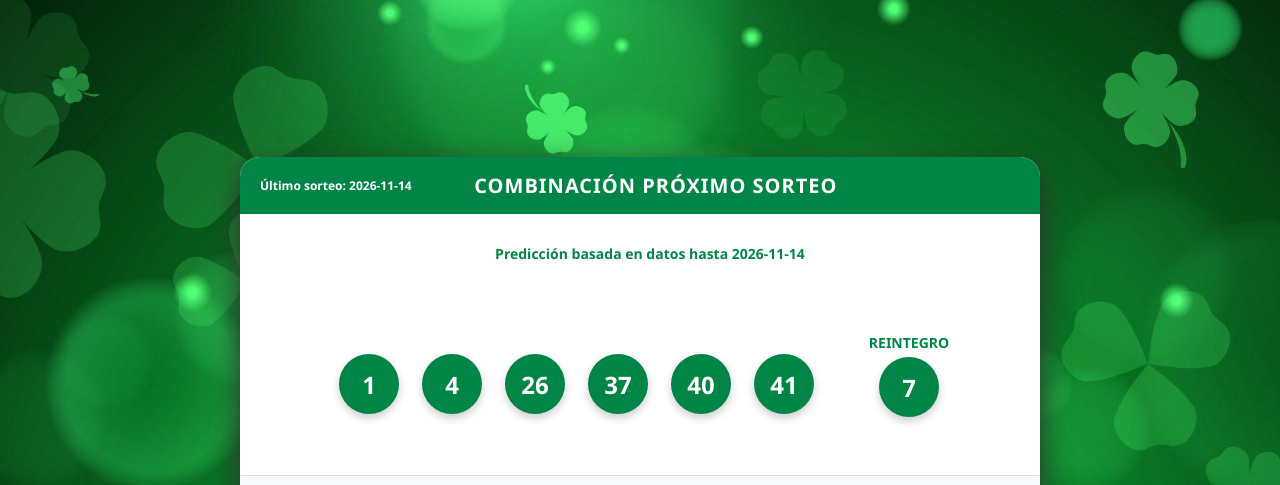
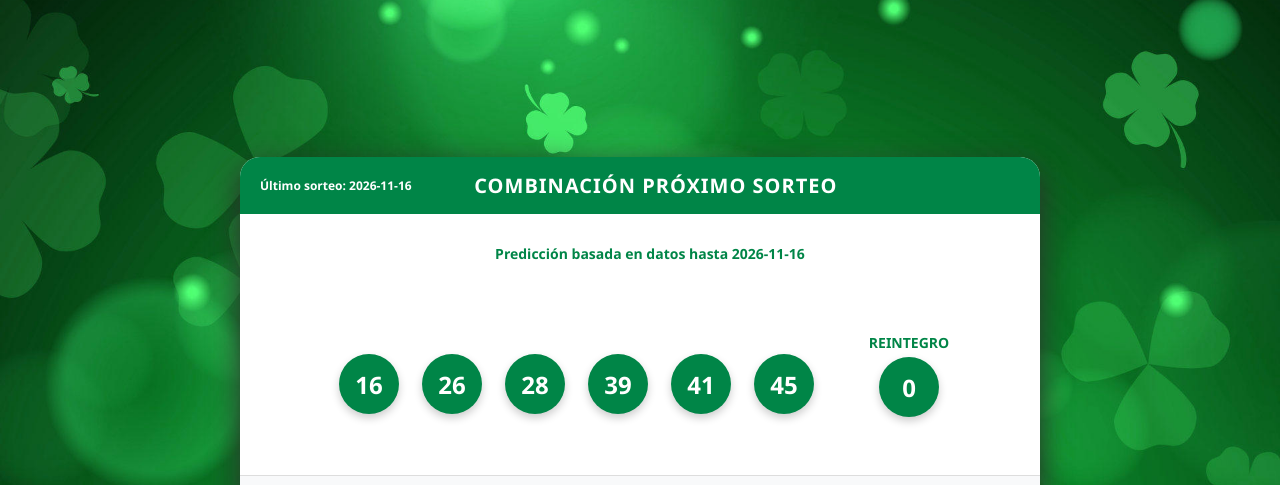
Before and after one commit to javi-ia/primitiva, a plain HTML site: page index.html in a window 1280 px wide. Shown: the top 485 px of the page. Drawn offline with Linux system fonts and the light colour scheme.

Commit message:
Actualización automática predicción

```diff
--- a/index.html
+++ b/index.html
@@ -148,28 +148,28 @@
 <body>
     <div class="container">
         <div class="header">
-            <div class="fecha">Último sorteo: 2026-11-14</div>
+            <div class="fecha">Último sorteo: 2026-11-16</div>
             <div class="titulo">COMBINACIÓN PRÓXIMO SORTEO</div>
             <div style="width: 120px;"></div> <!-- Espaciador para centrar -->
         </div>
 
         <div class="mensaje-fecha">
-            Predicción basada en datos hasta 2026-11-14
+            Predicción basada en datos hasta 2026-11-16
         </div>
 
         <div class="content">
             <div class="combinacion">
-                <div class="numero bola">1</div>
-                <div class="numero bola">4</div>
+                <div class="numero bola">16</div>
                 <div class="numero bola">26</div>
-                <div class="numero bola">37</div>
-                <div class="numero bola">40</div>
+                <div class="numero bola">28</div>
+                <div class="numero bola">39</div>
                 <div class="numero bola">41</div>
+                <div class="numero bola">45</div>
             </div>
 
             <div class="reintegro-container">
                 <div class="label-reintegro">Reintegro</div>
-                <div class="reintegro bola">7</div>
+                <div class="reintegro bola">0</div>
             </div>
         </div>
 
```
